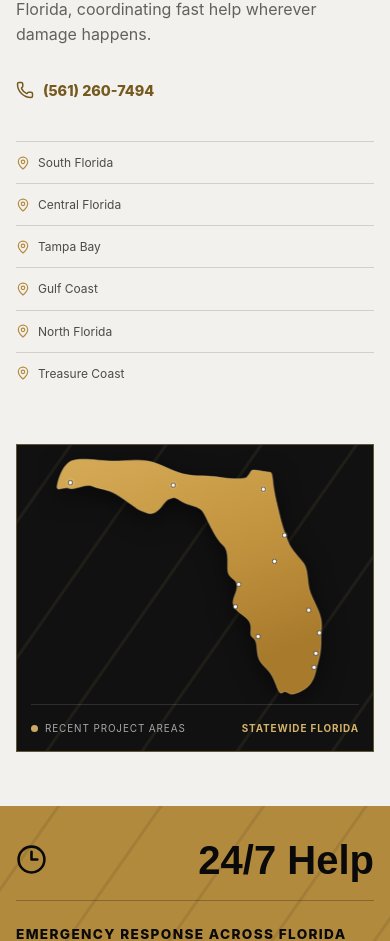
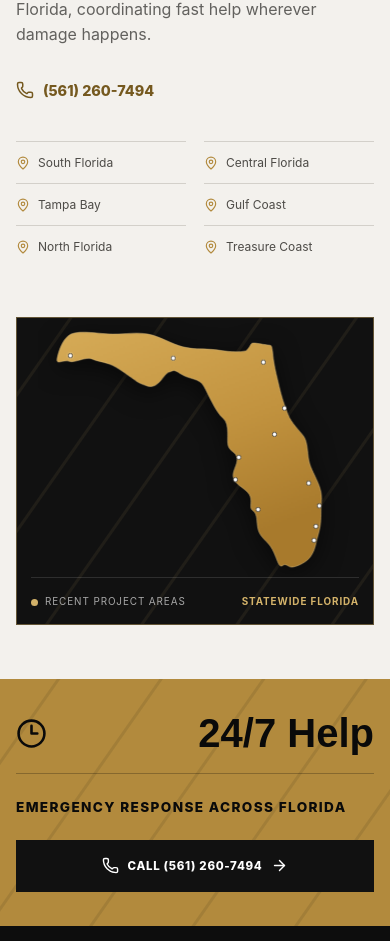
Before and after one commit to hpitino11/frontrunner, a React (Vite) app in the folder client/: page / in a window 390 px wide. Shown: the part 3193-4134 px from the top of the page. Built offline with nearby package versions, Linux system fonts and the light colour scheme.

Commit message:
Keep area places 2-column on mobile (2x3 grid)

```diff
--- a/client/src/styles/globals.css
+++ b/client/src/styles/globals.css
@@ -470,7 +470,7 @@ p { color: var(--muted); }
   .process__number { left: 0; margin: 0; position: absolute; top: 0; }
   .process__steps p { max-width: none; }
   .area__card { padding: 30px 25px; }
-  .area__places { grid-template-columns: 1fr; }
+  .area__places { grid-template-columns: 1fr 1fr; }
   .florida-map { min-height: 290px; padding: 14px; }
   .florida-map svg { height: 258px; }
   .emergency-banner__inner { align-items: flex-start; gap: 20px; grid-template-columns: 1fr; padding-block: 34px; }
```
